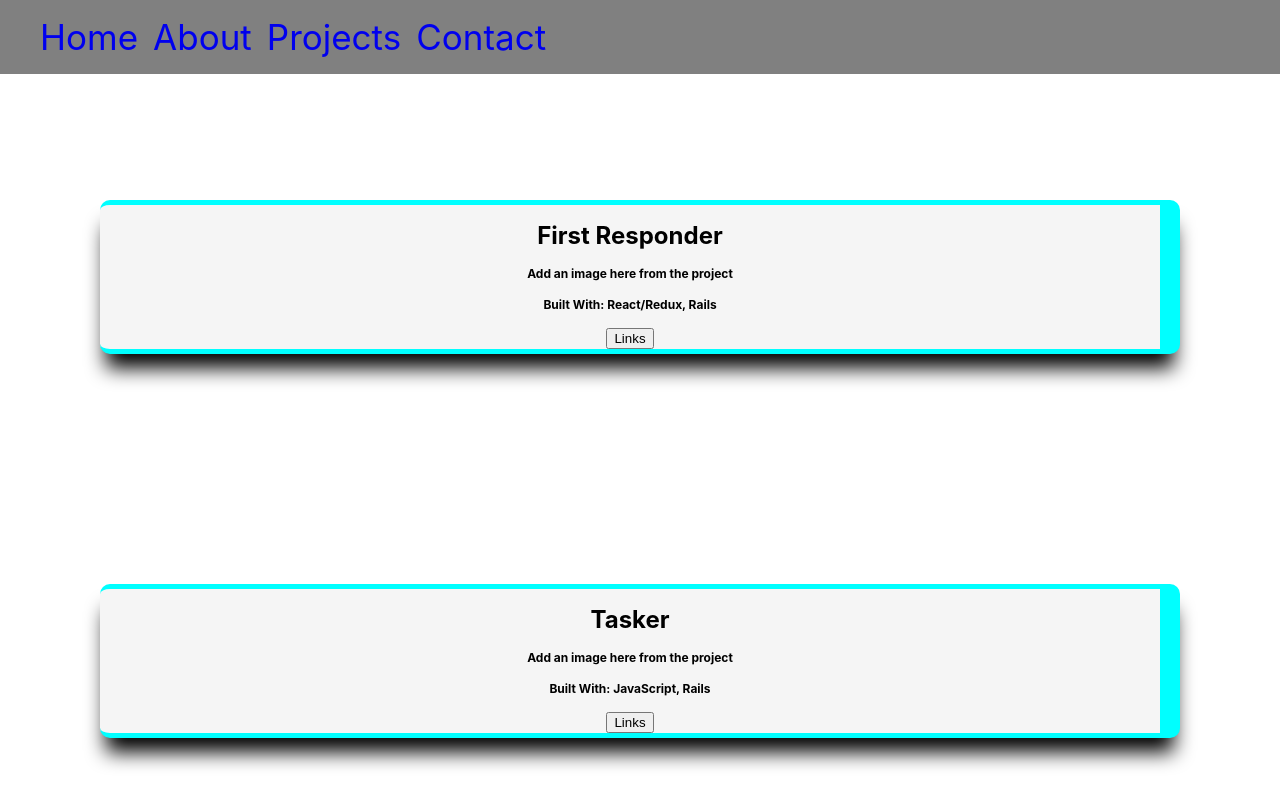
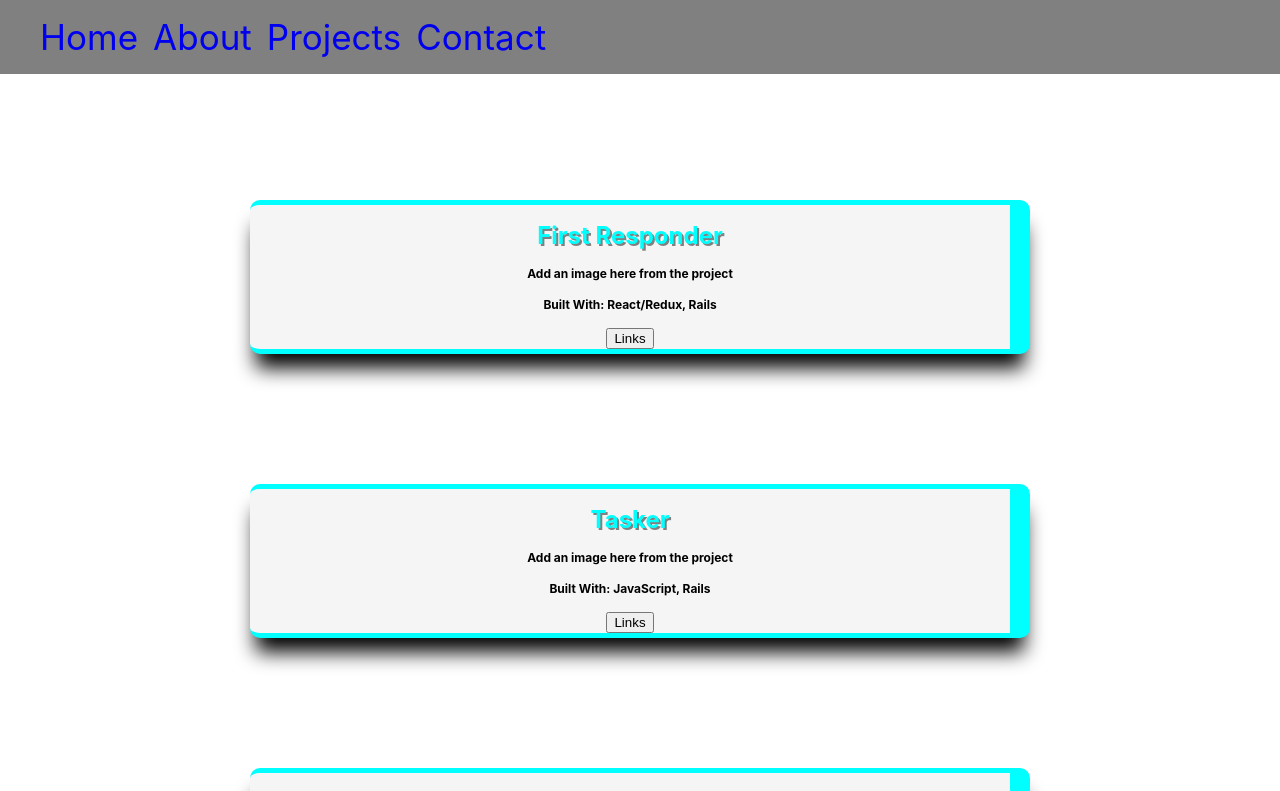
Before and after one commit to phillycowboy/port_practice-, a React (Create React App) app: page /projects in a window 1280 px wide. Shown: the top 791 px of the page. Built offline with nearby package versions, Linux system fonts and the light colour scheme.

Commit message:
changes to back of project card

```diff
--- a/src/App.css
+++ b/src/App.css
@@ -32,8 +32,8 @@
 }
 #about-div{
   padding-top: 200px;
-  padding-right:100px;
-  padding-left: 100px;
+  padding-right:250px;
+  padding-left: 250px;
   /* position: relative; */
   /* background-color: aqua; */
   /* margin-left: -20px; */
@@ -41,8 +41,8 @@
 }
 #projects-div{
   padding-top: 200px;
-  padding-right:100px;
-  padding-left: 100px;
+  padding-right:250px;
+  padding-left: 250px;
   display: center;
   justify-content: center;
   align-items: center;
@@ -105,13 +105,43 @@
   border-radius: 10px;
   padding-right: 100px;
   padding-left: 100px;
-  margin-bottom: 30px;
+  margin-bottom: -70px;
+  font-size: 12px;
+  font-weight: 900;
+  background-color: whitesmoke;
+  box-shadow: 0 20px 20px -6px black;
+
+}
+.projects h1{
+  color: aqua;
+  text-shadow: 2px 2px grey;
+
+}
+.projects-back{
+  border-left: 20px solid aqua;
+  border-top: 5px solid aqua;
+  border-bottom: 5px solid aqua;
+  border-radius: 10px;
+  padding-right: 100px;
+  padding-left: 100px;
+  height: 150px;
+  margin-bottom: -70px;
   font-size: 12px;
   font-weight: 900;
   background-color: whitesmoke;
   box-shadow: 0 20px 20px -6px black;
 }
-#projects:hover{
+.projects-back i{
+  font-size: 50px;
+  padding-top: 40px;
+  padding-bottom: 38px;
+  color: aqua;
+}
+.projects:hover{
+  transition: all .2s ease-in-out;
+  transform: scale(1.1);
+}
+.projects-back:hover{
   transition: all .2s ease-in-out;
   transform: scale(1.1);
 }
--- a/src/components/Projects.js
+++ b/src/components/Projects.js
@@ -27,8 +27,8 @@ const Projects = ({project}) =>{
                             <button onClick={() => setIsFlipped((prev) => !prev)}>Links</button>
                         </div>
                         <div className="projects-back" >
-                            <a href={project.githubLink}><i class="fab fa-github"></i></a>|<a href={project.youtubeLink}><i class="fab fa-youtube"></i></a>
-                            <button onClick={() => setIsFlipped((prev) => !prev)}>Info</button>
+                            <a href={project.githubLink}><i class="fab fa-github"></i></a>|<a href={project.youtubeLink}><i class="fab fa-youtube"></i></a><br></br>
+                            <button onClick={() => setIsFlipped((prev) => !prev)}>Back</button>
                         </div>
                 </ReactCardFlip>
                 // maybe add back in onMouseEnter and onMouseLeave
```
